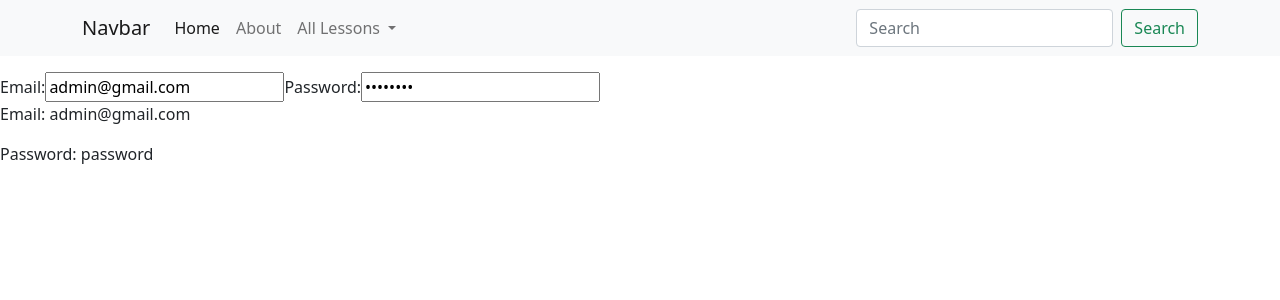
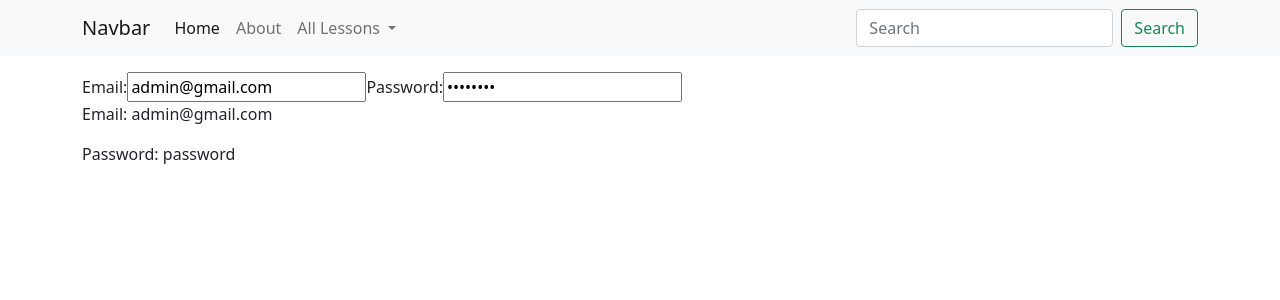
Before and after one commit to salokh1dd1n/vue-practice, a Vue app: page /lesson1 in a window 1280 px wide. Shown: the top 300 px of the page. Built offline with nearby package versions, Linux system fonts and the light colour scheme.

Commit message:
feat: restyling MyComponent.vue

```diff
--- a/src/components/lesson1/MyComponent.vue
+++ b/src/components/lesson1/MyComponent.vue
@@ -1,5 +1,5 @@
 <template>
-  <div id="root">
+  <div id="root" class="container">
     <label for="email">Email:</label>
     <input
       type="email"
```
